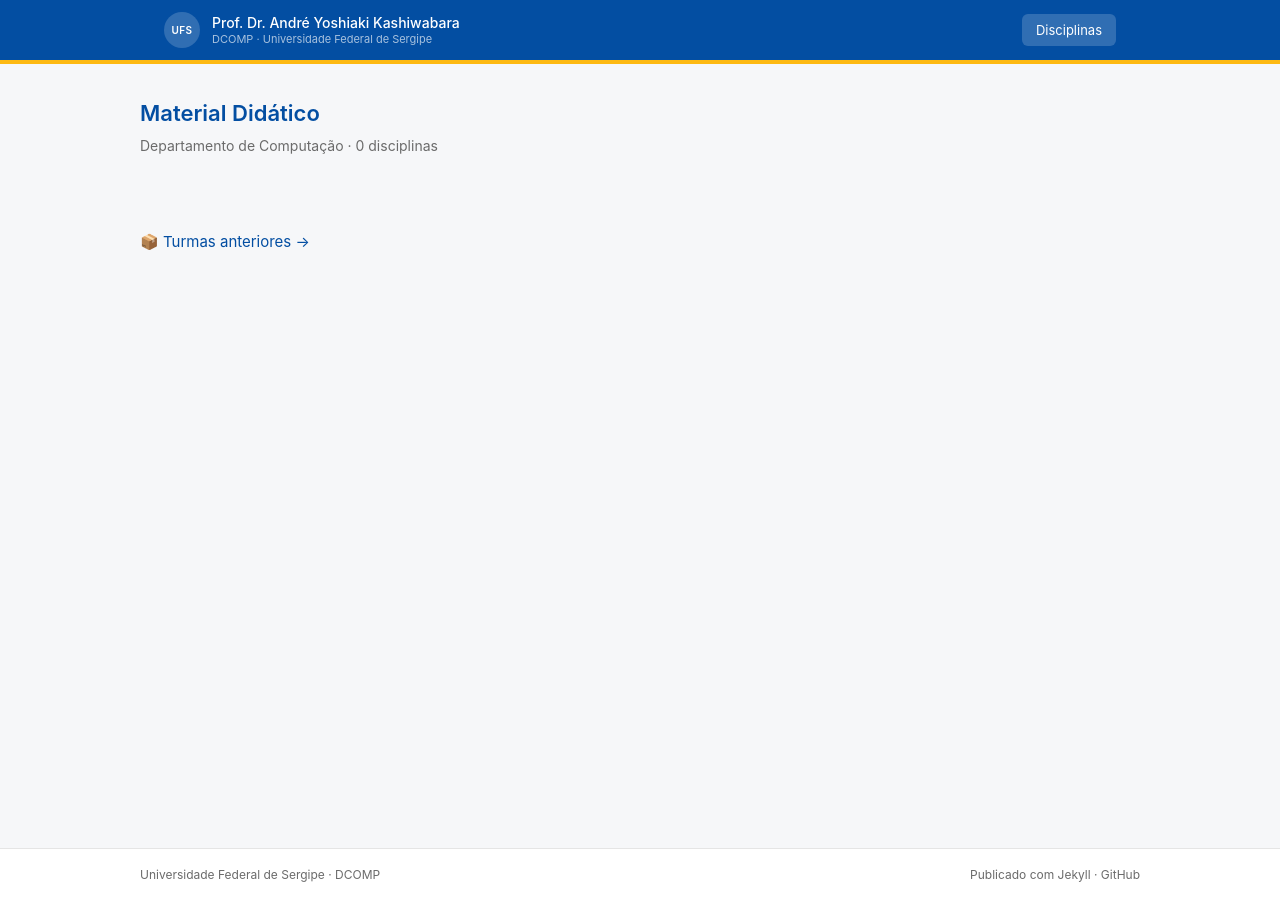
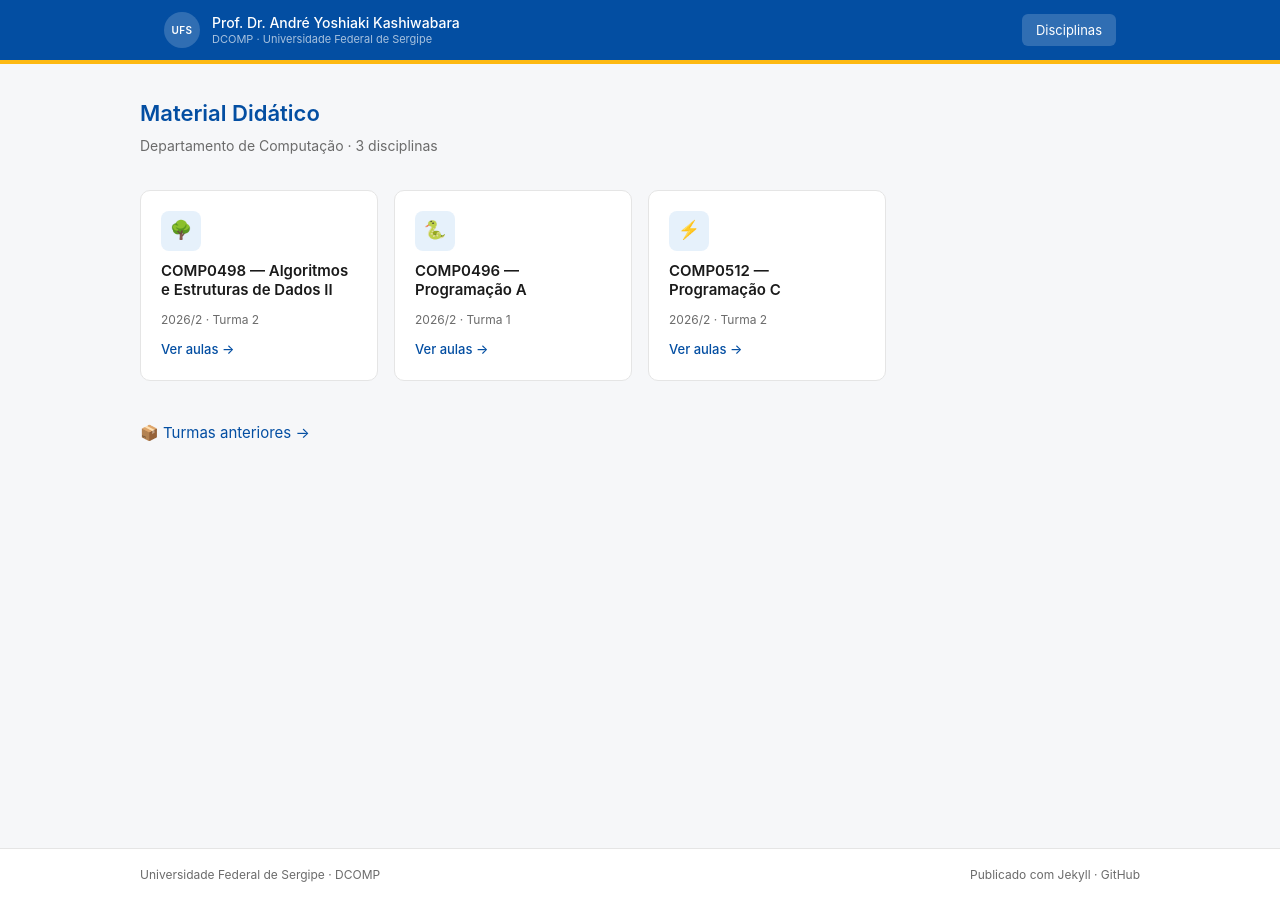
Before and after one commit to ayoshiaki/ufs-disciplinas, a Jekyll site: the page built from index.md, in a window 1280 px wide. Built offline with Jekyll 4.4.1, drawn with Linux system fonts in a browser that asks for light colours.

Commit message:
Cria turmas de 2026/2: AED II (T02), Programação A (T01) e Programação C (T02)
Co-Authored-By: Claude Fable 5 <noreply@anthropic.com>

```diff
--- a/_data/disciplinas.yml
+++ b/_data/disciplinas.yml
@@ -7,11 +7,30 @@
       label: "Turma 4"
       arquivada: true
 
+- nome: COMP0498 — Algoritmos e Estruturas de Dados II
+  slug: algoritmos-2
+  icone: "🌳"
+  turmas:
+    - id: 2026-2-T02
+      semestre: "2026/2"
+      label: "Turma 2"
+
 - nome: COMP0496 — Programação A
   slug: programacao-a
   icone: "🐍"
   turmas:
+    - id: 2026-2-T01
+      semestre: "2026/2"
+      label: "Turma 1"
     - id: 2026-1-T05
       semestre: "2026/1"
       label: "Turma 5"
       arquivada: true
+
+- nome: COMP0512 — Programação C
+  slug: programacao-c
+  icone: "⚡"
+  turmas:
+    - id: 2026-2-T02
+      semestre: "2026/2"
+      label: "Turma 2"
--- /dev/null
+++ b/algoritmos-2/index.md
@@ -0,0 +1,31 @@
+---
+layout: default
+title: "COMP0498 — Algoritmos e Estruturas de Dados II"
+---
+
+{% assign d = site.data.disciplinas | where: "slug", "algoritmos-2" | first %}
+{% assign ativas = d.turmas | where_exp: "t", "t.arquivada != true" %}
+
+<nav class="breadcrumb">
+  <a href="{{ '/' | relative_url }}">Disciplinas</a>
+  <span class="breadcrumb-sep">›</span>
+  <span>{{ d.nome }}</span>
+</nav>
+
+<h1 class="page-title">{{ d.nome }}</h1>
+<p class="page-subtitle">Selecione uma turma</p>
+
+<div class="cards-grid">
+{% for t in ativas %}
+  <a href="{{ d.slug | append: '/' | append: t.id | relative_url }}" class="card" style="text-decoration:none; color:inherit;">
+    <div class="card-icon">📅</div>
+    <div class="card-title">{{ t.label }}</div>
+    <div class="card-meta">{{ t.semestre }} · Semestre atual</div>
+    <span class="card-link">Ver aulas →</span>
+  </a>
+{% endfor %}
+</div>
+
+{% if ativas.size == 0 %}
+<p>Nenhuma turma neste semestre. Veja as <a href="{{ 'arquivo' | relative_url }}">turmas anteriores</a>.</p>
+{% endif %}
```
Also changed, not shown: algoritmos-2/2026-2-T02/index.md (added, +20 -0 lines), programacao-a/2026-2-T01/index.md (added, +20 -0 lines), programacao-c/2026-2-T02/index.md (added, +20 -0 lines), programacao-c/index.md (added, +31 -0 lines).
